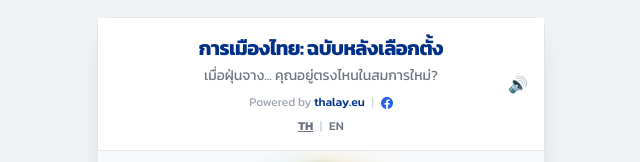
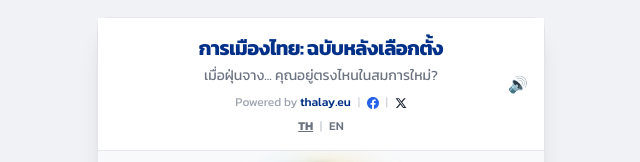
Before and after one commit to bejranonda/FindYourShade, a website: page index.html in a window 1280 px wide. Shown: the top 162 px of the page, 319-959 px from the left. Drawn offline with nearby package versions, Linux system fonts and the light colour scheme.

Commit message:
feat: add X/Twitter link next to Facebook in header
Co-Authored-By: Claude Opus 4.5 <noreply@anthropic.com>

```diff
--- a/index.html
+++ b/index.html
@@ -56,6 +56,13 @@
                             d="M24 12.073c0-6.627-5.373-12-12-12s-12 5.373-12 12c0 5.99 4.388 10.954 10.125 11.854v-8.385H7.078v-3.47h3.047V9.43c0-3.007 1.792-4.669 4.533-4.669 1.312 0 2.686.235 2.686.235v2.953H15.83c-1.491 0-1.956.925-1.956 1.874v2.25h3.328l-.532 3.47h-2.796v8.385C19.612 23.027 24 18.062 24 12.073z" />
                     </svg>
                 </a>
+                <span class="mx-1 text-gray-300">|</span>
+                <a href="https://x.com/thalay_eu" target="_blank" rel="noopener"
+                    class="text-gray-600 hover:text-black">
+                    <svg class="inline-block w-3 h-3 align-middle" fill="currentColor" viewBox="0 0 24 24">
+                        <path d="M18.244 2.25h3.308l-7.227 8.26 8.502 11.24H16.17l-5.214-6.817L4.99 21.75H1.68l7.73-8.835L1.254 2.25H8.08l4.713 6.231zm-1.161 17.52h1.833L7.084 4.126H5.117z"/>
+                    </svg>
+                </a>
             </div>
 
             <!-- Language Toggle -->
```
